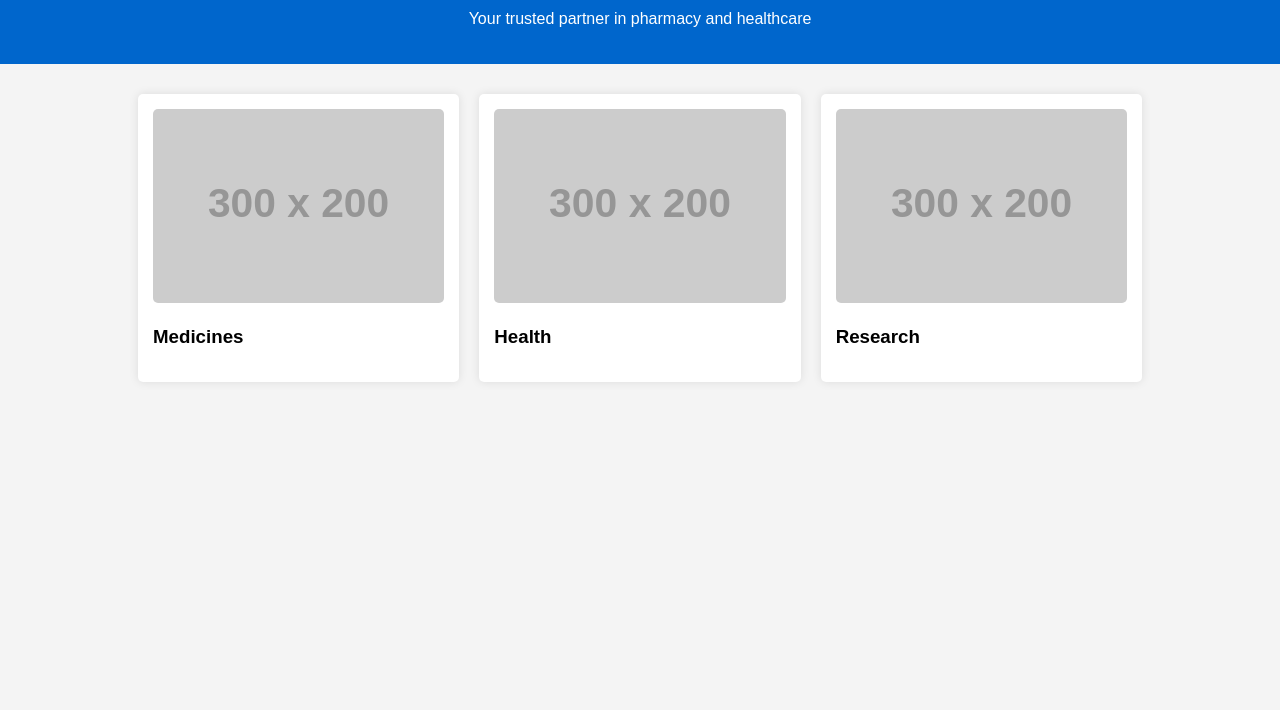
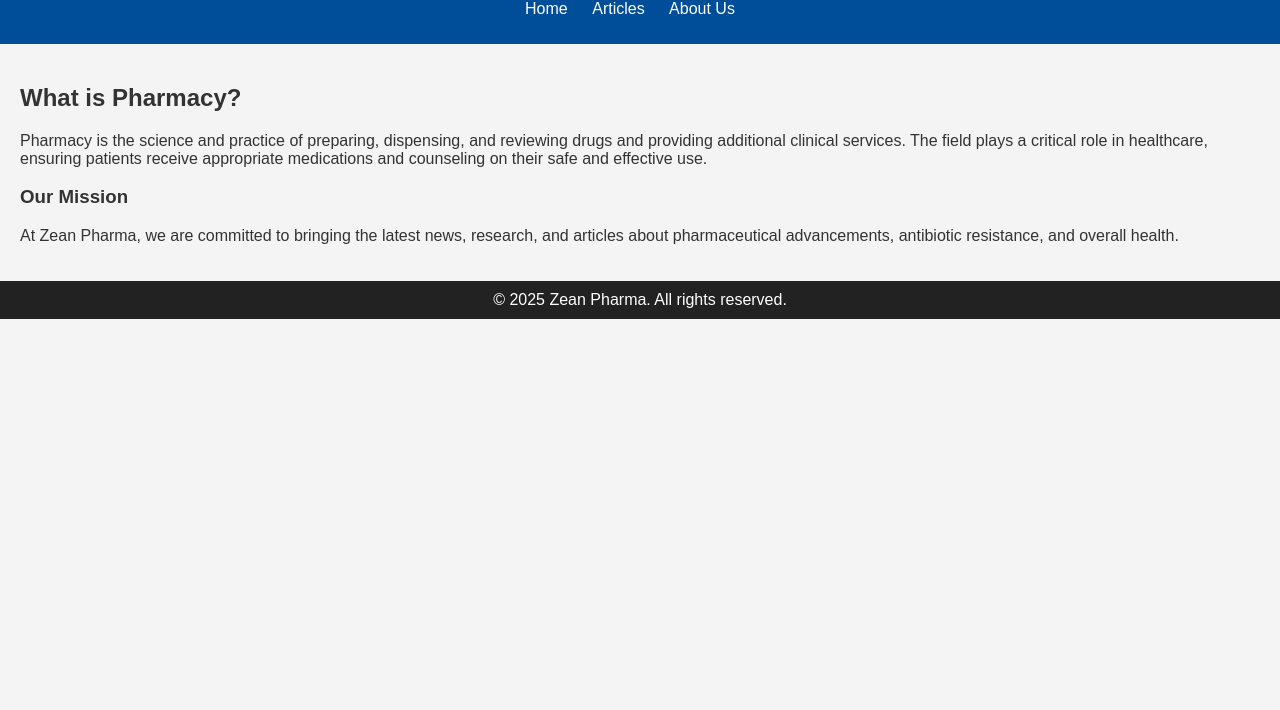
Before and after one commit to web-pharma/Zean-Pharma, a plain HTML site: page index.html in a window 1280 px wide. Shown: the part 90-800 px from the top of the page. Drawn offline with Linux system fonts and the light colour scheme; placeholder pictures from the web are drawn by us.

Commit message:
Add files via upload

```diff
--- a/index.html
+++ b/index.html
@@ -1,40 +1,34 @@
-
 <!DOCTYPE html>
 <html lang="en">
 <head>
-  <meta charset="UTF-8">
-  <meta name="viewport" content="width=device-width, initial-scale=1.0">
-  <title>Zean Pharma - Home</title>
-  <style>
-    body { font-family: Arial, sans-serif; margin: 0; padding: 0; background: #f4f4f4; }
-    header { background: #0066cc; color: white; padding: 20px; text-align: center; }
-    .container { width: 80%; margin: 0 auto; padding: 20px; }
-    .card { background: white; margin: 10px; padding: 15px; border-radius: 5px; box-shadow: 0 0 10px rgba(0,0,0,0.1); }
-    .cards-container { display: flex; justify-content: space-between; }
-    img { width: 100%; border-radius: 5px; }
-  </style>
+    <meta charset="UTF-8">
+    <meta name="viewport" content="width=device-width, initial-scale=1.0">
+    <title>Zean Pharma</title>
+    <link rel="stylesheet" href="styles.css">
 </head>
 <body>
-  <header>
-    <h1>Welcome to Zean Pharma</h1>
-    <p>Your trusted partner in pharmacy and healthcare</p>
-  </header>
+    <header>
+        <h1>Welcome to Zean Pharma</h1>
+        <nav>
+            <ul>
+                <li><a href="index.html">Home</a></li>
+                <li><a href="articles/index.html">Articles</a></li>
+                <li><a href="about.html">About Us</a></li>
+            </ul>
+        </nav>
+    </header>
 
-  <div class="container">
-    <div class="cards-container">
-      <div class="card">
-        <img src="https://via.placeholder.com/300x200?text=Medicines" alt="Medicines">
-        <h3>Medicines</h3>
-      </div>
-      <div class="card">
-        <img src="https://via.placeholder.com/300x200?text=Health" alt="Health">
-        <h3>Health</h3>
-      </div>
-      <div class="card">
-        <img src="https://via.placeholder.com/300x200?text=Research" alt="Research">
-        <h3>Research</h3>
-      </div>
-    </div>
-  </div>
+    <main>
+        <section>
+            <h2>What is Pharmacy?</h2>
+            <p>Pharmacy is the science and practice of preparing, dispensing, and reviewing drugs and providing additional clinical services. The field plays a critical role in healthcare, ensuring patients receive appropriate medications and counseling on their safe and effective use.</p>
+            <h3>Our Mission</h3>
+            <p>At Zean Pharma, we are committed to bringing the latest news, research, and articles about pharmaceutical advancements, antibiotic resistance, and overall health.</p>
+        </section>
+    </main>
+
+    <footer>
+        <p>© 2025 Zean Pharma. All rights reserved.</p>
+    </footer>
 </body>
 </html>
--- /dev/null
+++ b/styles.css
@@ -0,0 +1,45 @@
+/* General Styling */
+body {
+    font-family: Arial, sans-serif;
+    margin: 0;
+    padding: 0;
+    background-color: #f4f4f4;
+    color: #333;
+}
+
+header {
+    background-color: #004d99;
+    color: #fff;
+    padding: 10px 20px;
+    text-align: center;
+}
+
+header nav ul {
+    list-style-type: none;
+    padding: 0;
+}
+
+header nav ul li {
+    display: inline;
+    margin-right: 20px;
+}
+
+header nav ul li a {
+    color: white;
+    text-decoration: none;
+}
+
+main {
+    padding: 20px;
+}
+
+footer {
+    background-color: #222;
+    color: #fff;
+    text-align: center;
+    padding: 10px;
+}
+
+footer p {
+    margin: 0;
+}
```
Also changed, not shown: about.html (+16 -16 lines).
